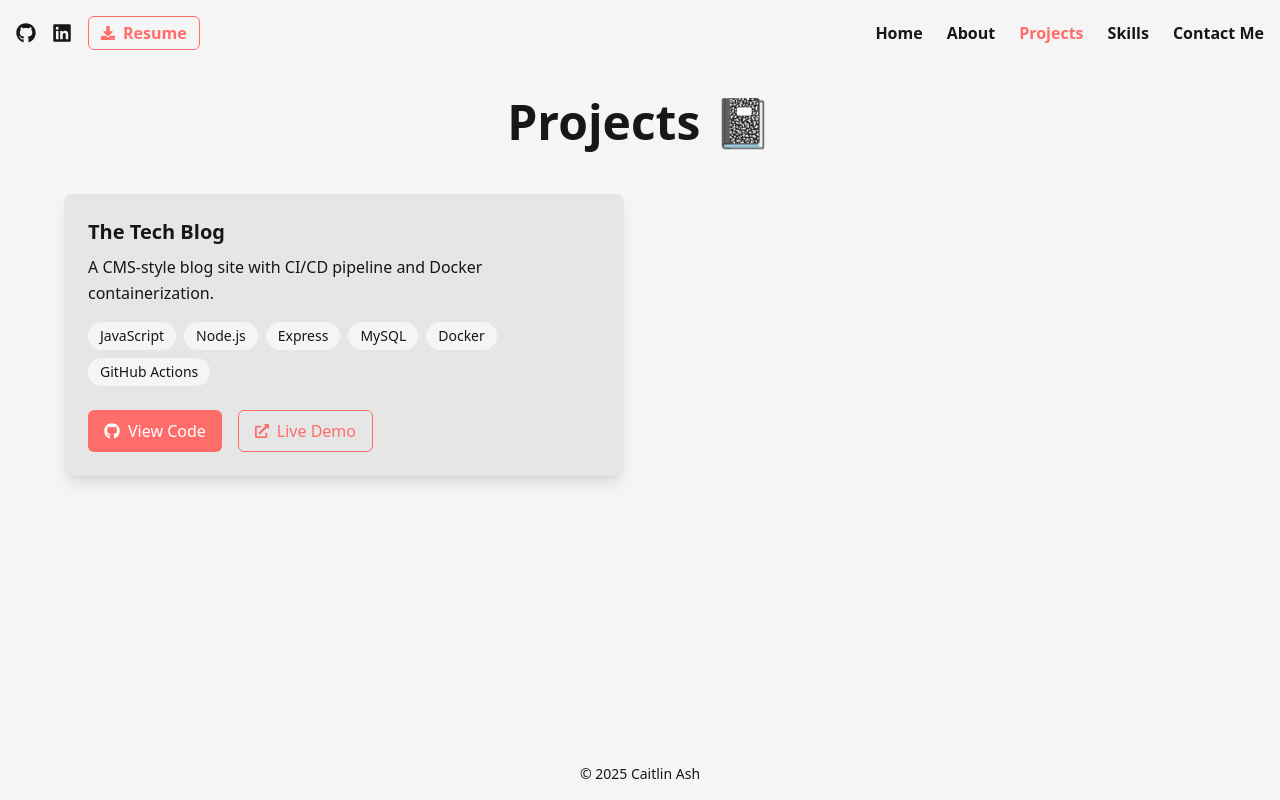
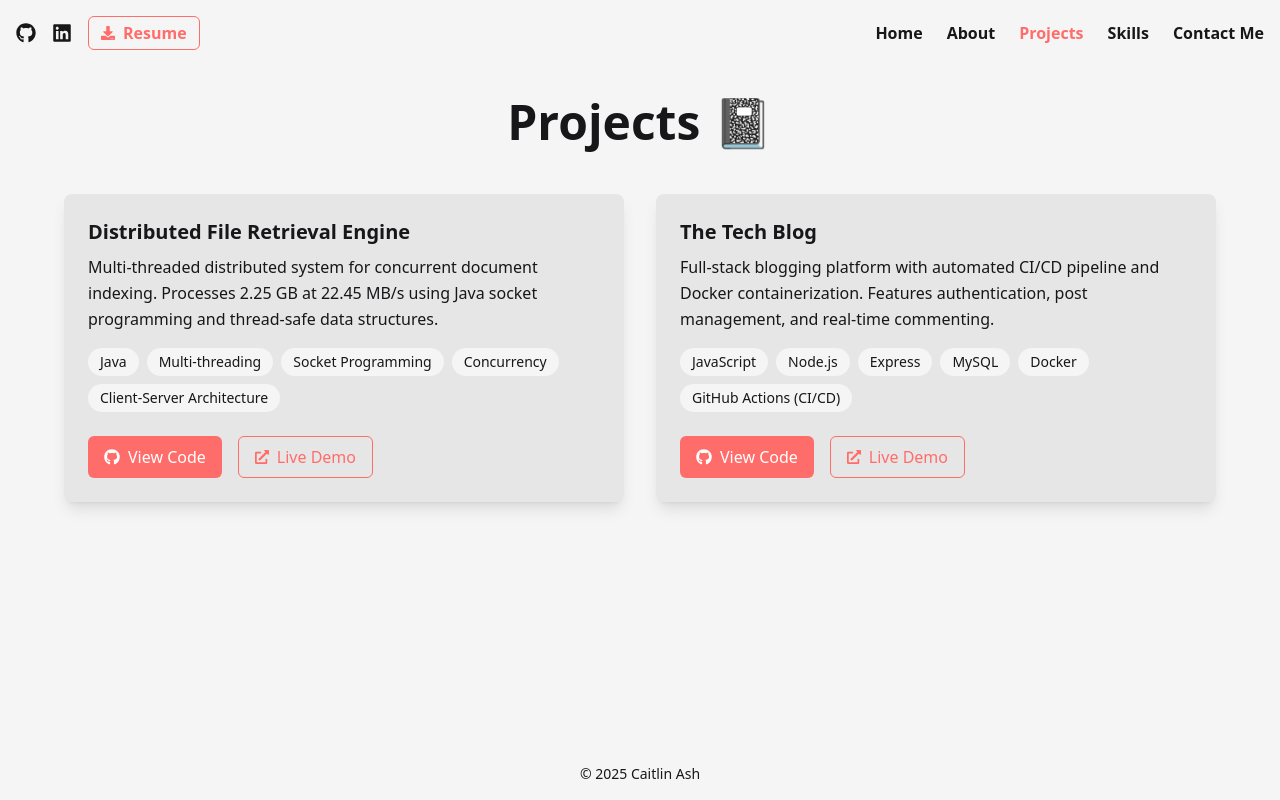
Before and after one commit to bycait27/portfolio, a Next.js app: page / in a window 1280 px wide. Both pictures are taken after a click on the button "Projects". Built offline with nearby package versions, Linux system fonts and the light colour scheme.

Commit message:
Add new project to Projects section

```diff
--- a/src/components/sections/Projects.jsx
+++ b/src/components/sections/Projects.jsx
@@ -3,19 +3,19 @@ import SectionHeader from '../ui/SectionHeader';
 
 const projectData = [
     {
+        projectTitle: 'Distributed File Retrieval Engine',
+        projectDescription: 'Multi-threaded distributed system for concurrent document indexing. Processes 2.25 GB at 22.45 MB/s using Java socket programming and thread-safe data structures.',
+        viewCode: 'https://github.com/bycait27/dist-file-retrieval-engine',
+        viewApp: '',
+        tech: ['Java', 'Multi-threading', 'Socket Programming', 'Concurrency', 'Client-Server Architecture']
+    },
+    {
         projectTitle: 'The Tech Blog',
-        projectDescription: 'A CMS-style blog site with CI/CD pipeline and Docker containerization.',
+        projectDescription: 'Full-stack blogging platform with automated CI/CD pipeline and Docker containerization. Features authentication, post management, and real-time commenting.',
         viewCode: 'https://github.com/bycait27/tech-blog',
         viewApp: 'https://the-tech-blog7-f8ee982770ad.herokuapp.com/',
-        tech: ['JavaScript', 'Node.js', 'Express', 'MySQL', 'Docker', 'GitHub Actions']
+        tech: ['JavaScript', 'Node.js', 'Express', 'MySQL', 'Docker', 'GitHub Actions (CI/CD)']
     },
-    // {
-    //     projectTitle: 'Book Search Engine',
-    //     projectDescription: 'A Google Books GraphQL API built using the MERN stack.',
-    //     viewCode: 'https://github.com/bycait27/book-search-engine',
-    //     viewApp: 'https://book-search-engine-caitlins-projects-dc84348c.vercel.app/',
-    //     tech: ['JavaScript', 'React', 'MongoDB', 'GraphQL', 'Apollo', 'Express']
-    // },
     // {
     //     projectTitle: 'Text Editor',
     //     projectDescription: 'A simple text editor that meets the PWA criteria.',
```
